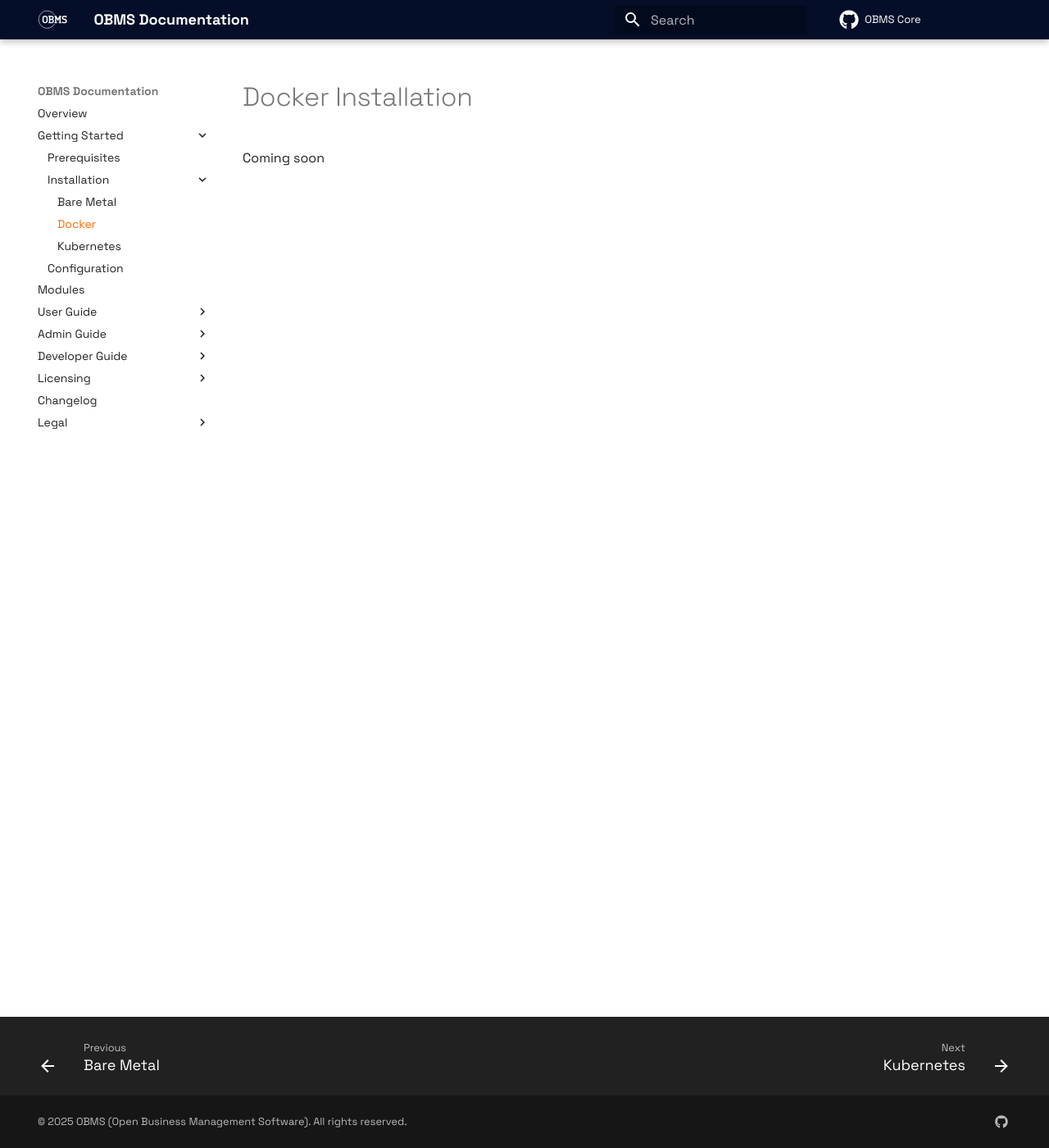
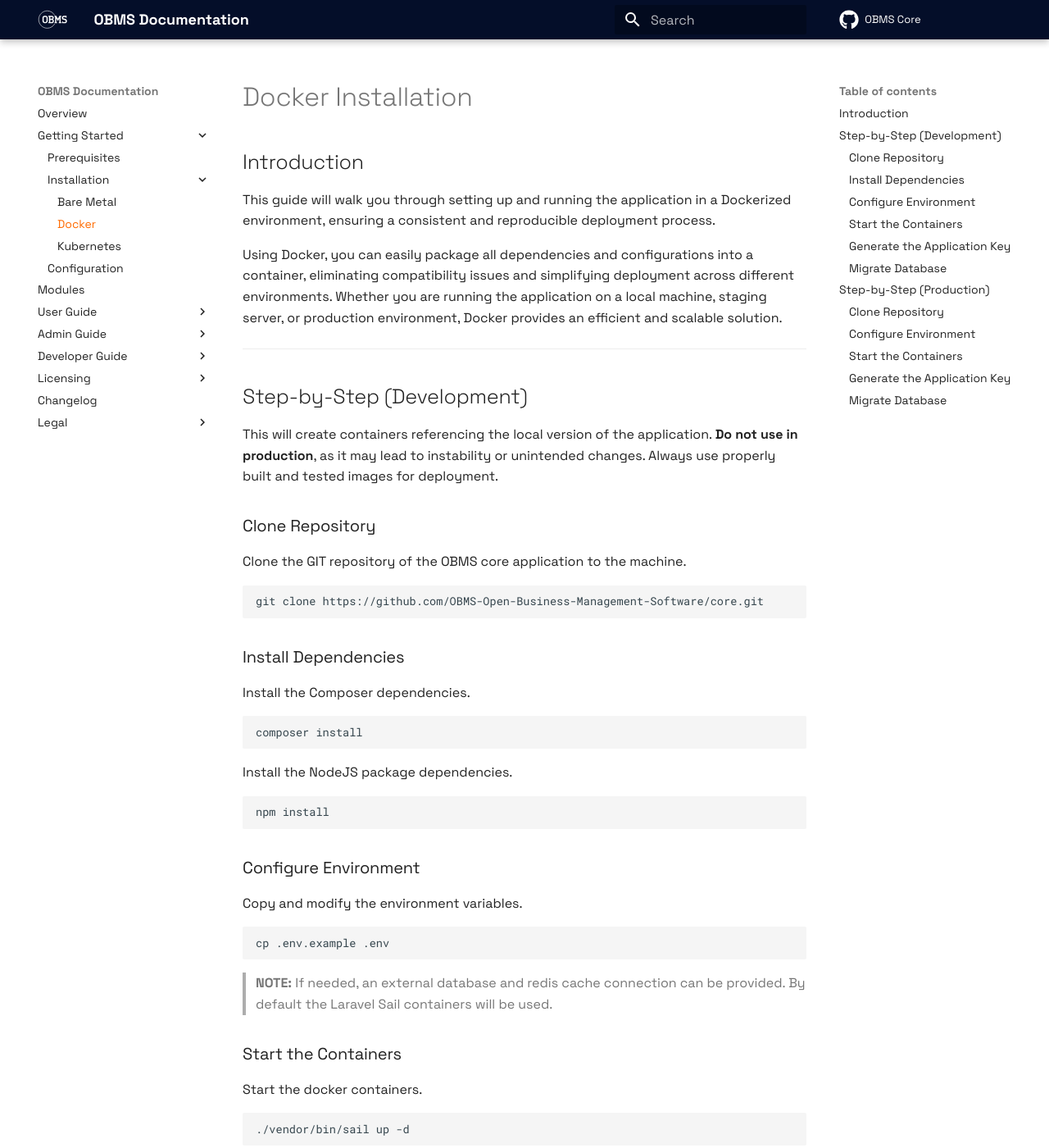
Before and after one commit to OBMS-Open-Business-Management-Software/documentation, an MkDocs documentation site: the page built from docs/getting-started/installation/docker.md, in a window 1280 px wide and 1400 px high. Shown: the whole window at 82% size. Built offline with MkDocs 1.6.1 and Material for MkDocs 9.7.7, drawn with Linux system fonts in a browser that asks for light colours; comment, search, counter and statistics services are not loaded; some of the changed text lies outside the part shown.

Commit message:
docs: docker installation

````diff
--- a/docs/getting-started/installation/docker.md
+++ b/docs/getting-started/installation/docker.md
@@ -1,3 +1,92 @@
 # Docker Installation
 
-Coming soon
+## Introduction
+This guide will walk you through setting up and running the application in a Dockerized environment, ensuring a consistent and reproducible deployment process.
+
+Using Docker, you can easily package all dependencies and configurations into a container, eliminating compatibility issues and simplifying deployment across different environments. Whether you are running the application on a local machine, staging server, or production environment, Docker provides an efficient and scalable solution.
+
+---
+
+## Step-by-Step (Development)
+This will create containers referencing the local version of the application. **Do not use in production**, as it may lead to instability or unintended changes. Always use properly built and tested images for deployment.
+
+### Clone Repository
+Clone the GIT repository of the OBMS core application to the machine.
+```bash
+git clone https://github.com/OBMS-Open-Business-Management-Software/core.git
+```
+
+### Install Dependencies
+Install the Composer dependencies.
+```bash
+composer install
+```
+
+Install the NodeJS package dependencies.
+```bash
+npm install
+```
+
+### Configure Environment
+Copy and modify the environment variables.
+
+```bash
+cp .env.example .env
+```
+
+> **NOTE:** If needed, an external database and redis cache connection can be provided. By default the Laravel Sail containers will be used.
+
+### Start the Containers
+Start the docker containers.
+```bash
+./vendor/bin/sail up -d
+```
+
+### Generate the Application Key
+Generate an application key.
+```bash
+./vendor/bin/sail artisan key:generate
+```
+
+### Migrate Database
+Migrate the database schema.
+```bash
+./vendor/bin/sail artisan migrate
+```
+
+---
+
+## Step-by-Step (Production)
+This will build and deploy stable, production-ready Docker images. Ensure that all images have been thoroughly tested and validated before deployment. Only use properly built and verified images in a production environment to guarantee stability, security, and performance. Using untested or improperly configured containers in production can lead to unexpected behavior, downtime, and potential security vulnerabilities. Always follow best practices for Docker image creation, versioning, and deployment when working in production.
+
+### Clone Repository
+Clone the GIT repository of the OBMS core application to the machine.
+```bash
+git clone https://github.com/OBMS-Open-Business-Management-Software/core.git
+```
+
+### Configure Environment
+Copy and modify the environment variables.
+
+```bash
+cp .env.example .env
+```
+> **NOTE:** If needed, an external database and redis cache connection can be provided. By default the bundled containers will be used.
+
+### Start the Containers
+Start the docker containers.
+```bash
+docker-compose -f docker-compose.production.yml up -d
+```
+
+### Generate the Application Key
+Generate an application key.
+```bash
+docker-compose -f docker-compose.production.yml exec app php artisan key:generate
+```
+
+### Migrate Database
+Migrate the database schema.
+```bash
+docker-compose -f docker-compose.production.yml exec app php artisan migrate
+```
````
Also changed, not shown: docs/getting-started/installation/bare_metal.md (+5 -1 lines).
